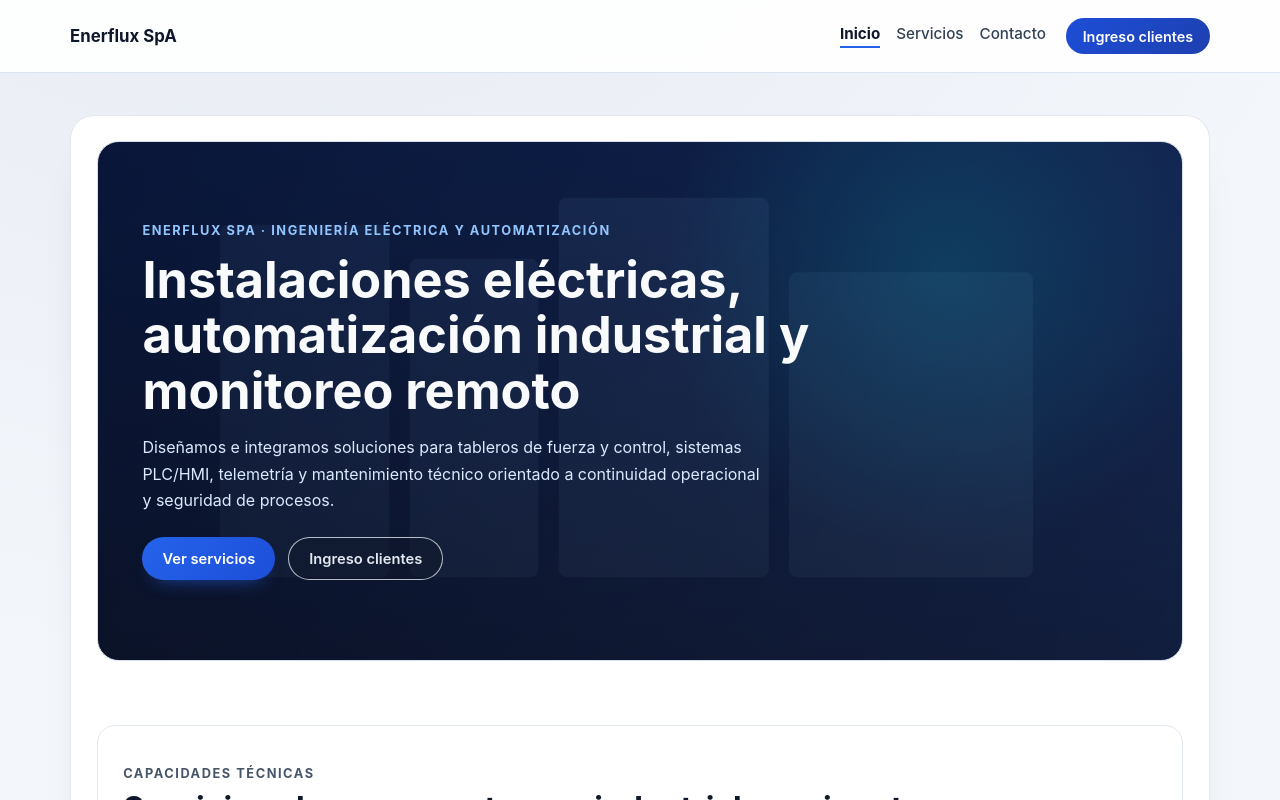
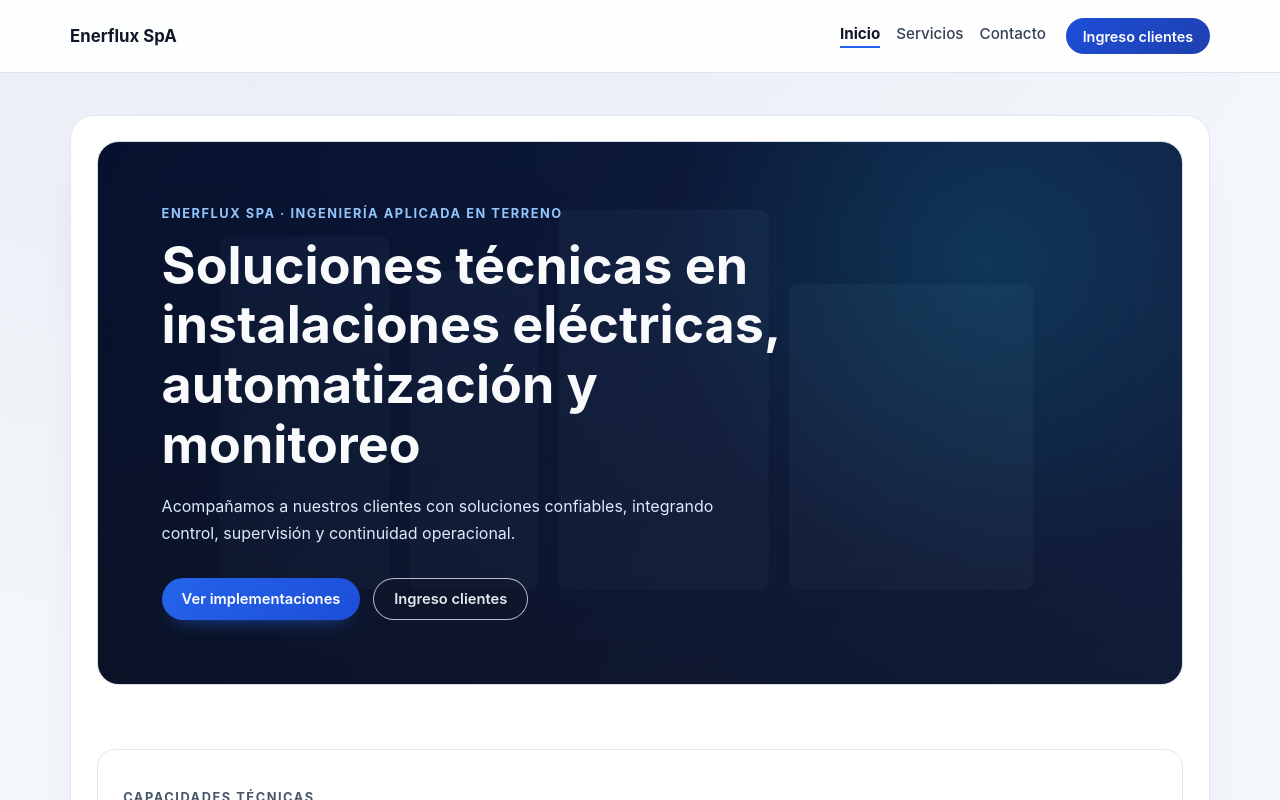
Before and after one commit to ANDREW1221ka/enerflux-web, a React (Vite) app: page / in a window 1280 px wide. Shown: the top 800 px of the page. Built offline with nearby package versions, Linux system fonts and the light colour scheme.

Commit message:
Rediseña hero de HomePage con enfoque técnico y confiable

```diff
--- a/src/components/public/HeroSection.tsx
+++ b/src/components/public/HeroSection.tsx
@@ -5,18 +5,17 @@ export function HeroSection() {
     <section className="home-hero" aria-labelledby="home-hero-title">
       <div className="home-hero-backdrop" aria-hidden="true" />
       <div className="home-hero-content reveal reveal-up">
-        <p className="home-eyebrow">Enerflux SpA · Ingeniería eléctrica y automatización</p>
+        <p className="home-eyebrow">Enerflux SpA · Ingeniería aplicada en terreno</p>
         <h1 id="home-hero-title">
-          Instalaciones eléctricas, automatización industrial y monitoreo remoto
+          Soluciones técnicas en instalaciones eléctricas, automatización y monitoreo
         </h1>
         <p className="home-hero-subtitle">
-          Diseñamos e integramos soluciones para tableros de fuerza y control, sistemas PLC/HMI,
-          telemetría y mantenimiento técnico orientado a continuidad operacional y seguridad de
-          procesos.
+          Acompañamos a nuestros clientes con soluciones confiables, integrando control,
+          supervisión y continuidad operacional.
         </p>
         <div className="home-hero-actions">
-          <NavLink className="hero-primary-button" to="/servicios">
-            Ver servicios
+          <NavLink className="hero-primary-button" to="/proyectos">
+            Ver implementaciones
           </NavLink>
           <NavLink className="hero-secondary-button" to="/login">
             Ingreso clientes
--- a/src/index.css
+++ b/src/index.css
@@ -144,13 +144,14 @@ a {
   position: relative;
   overflow: hidden;
   border-radius: 22px;
-  min-height: clamp(370px, 54vw, 520px);
+  min-height: clamp(420px, 62vh, 620px);
   display: flex;
   align-items: center;
   isolation: isolate;
   border: 1px solid #d5deea;
   background:
-    linear-gradient(120deg, rgba(2, 6, 23, 0.84), rgba(15, 23, 42, 0.66)),
+    linear-gradient(120deg, rgba(2, 6, 23, 0.9), rgba(15, 23, 42, 0.72)),
+    url('/images/hero-industrial.jpg') center / cover,
     url('/images/hero-industrial.svg') center / cover;
 }
 
@@ -158,15 +159,15 @@ a {
   position: absolute;
   inset: 0;
   background:
-    radial-gradient(circle at 78% 25%, rgba(14, 116, 144, 0.35), transparent 30%),
-    linear-gradient(180deg, rgba(37, 99, 235, 0.15), rgba(15, 23, 42, 0.4));
+    radial-gradient(circle at 82% 22%, rgba(14, 116, 144, 0.3), transparent 32%),
+    linear-gradient(180deg, rgba(37, 99, 235, 0.1), rgba(15, 23, 42, 0.5));
   z-index: 0;
 }
 
 .home-hero-content {
   position: relative;
   z-index: 1;
-  padding: clamp(1.6rem, 3.5vw, 3rem);
+  padding: clamp(2rem, 5vw, 4rem);
   max-width: min(760px, 100%);
 }
 
@@ -186,21 +187,21 @@ a {
 
 .home-hero h1 {
   margin: 0.9rem 0 0;
-  font-size: clamp(1.95rem, 4vw, 3.15rem);
-  line-height: 1.1;
+  font-size: clamp(2rem, 4.2vw, 3.25rem);
+  line-height: 1.15;
   color: #f8fafc;
-  max-width: 20ch;
+  max-width: 22ch;
 }
 
 .home-hero-subtitle {
-  margin: 1rem 0 0;
-  max-width: 62ch;
+  margin: 1.15rem 0 0;
+  max-width: 58ch;
   color: #dbeafe;
-  line-height: 1.65;
+  line-height: 1.7;
 }
 
 .home-hero-actions {
-  margin-top: 1.5rem;
+  margin-top: 1.9rem;
   display: flex;
   flex-wrap: wrap;
   gap: 0.8rem;
@@ -467,13 +468,22 @@ a {
 }
 
 @media (max-width: 700px) {
+  .home-hero {
+    min-height: clamp(420px, 70vh, 560px);
+    align-items: flex-end;
+  }
+
+  .home-hero-content {
+    padding: 1.4rem;
+  }
+
   .home-section-header-inline {
     flex-direction: column;
     align-items: flex-start;
   }
 
   .home-hero h1 {
-    max-width: 16ch;
+    max-width: 14ch;
   }
 }
 
```
Also changed, not shown: public/images/hero-industrial.jpg (added).
